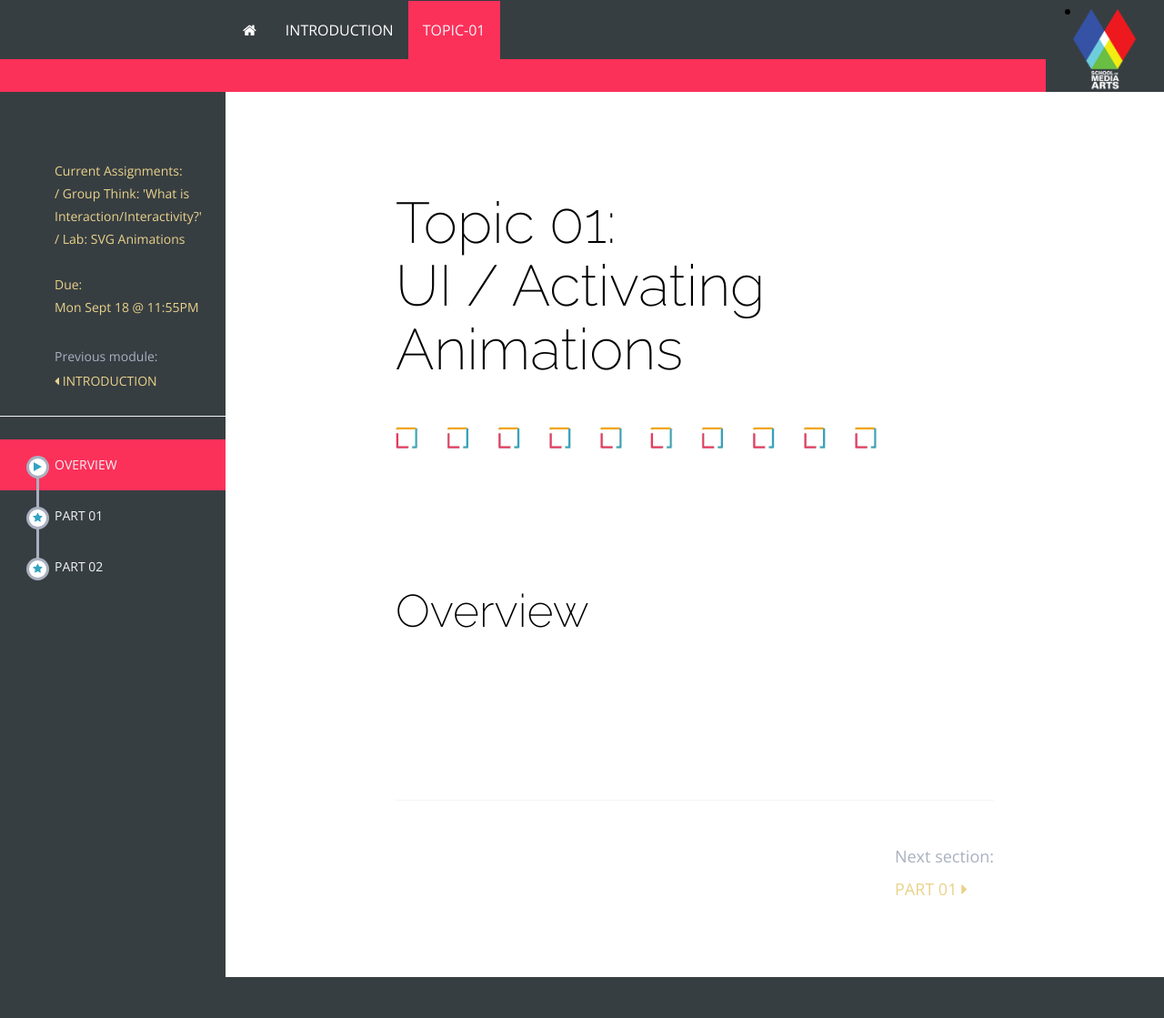
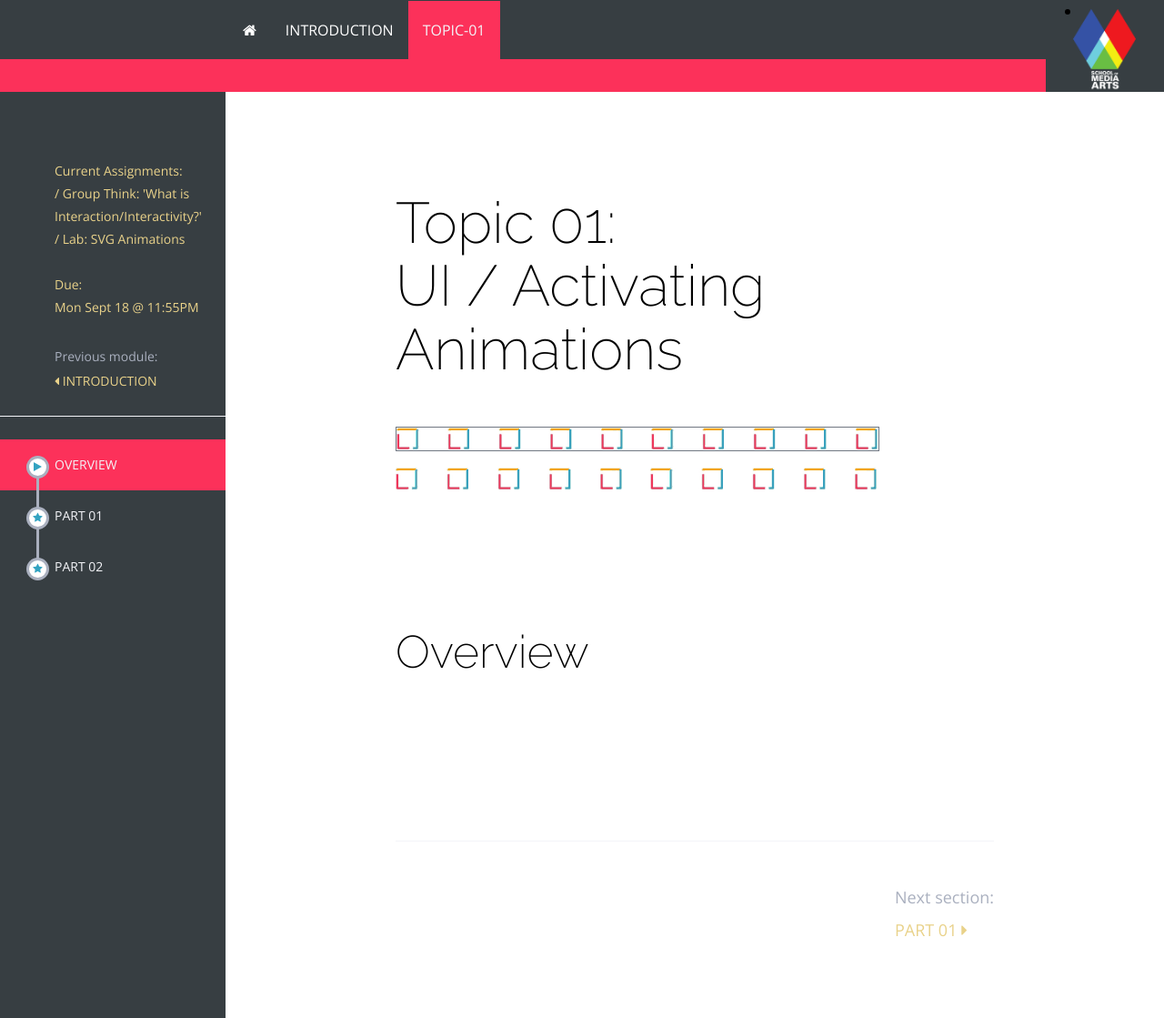
Before and after one commit to Media-Ed-Online/princ-int-media-2017aut, a Jekyll site: the page built from modules/topic-01/_posts/2017-01-01-overview.md, in a window 1280 px wide. Shown: the whole page at 91% size. Built offline with Jekyll 4.4.1, drawn with Linux system fonts in a browser that asks for light colours; nearby versions of some CDN libraries; before the commit the page ends 1074 px from its top, so only the background shows below that.

Commit message:
Checking image directory.

```diff
--- a/modules/topic-01/_posts/2017-01-01-overview.md
+++ b/modules/topic-01/_posts/2017-01-01-overview.md
@@ -4,6 +4,7 @@
 ---
 
 # Topic 01: <br /> UI / Activating Animations
+![](/.//img/animated-line-squares.gif)
 <img src="/./../img/animated-line-squares.gif" style="max-width: 530px; width: 100%; border: none;" />
 
 ## Overview
```
